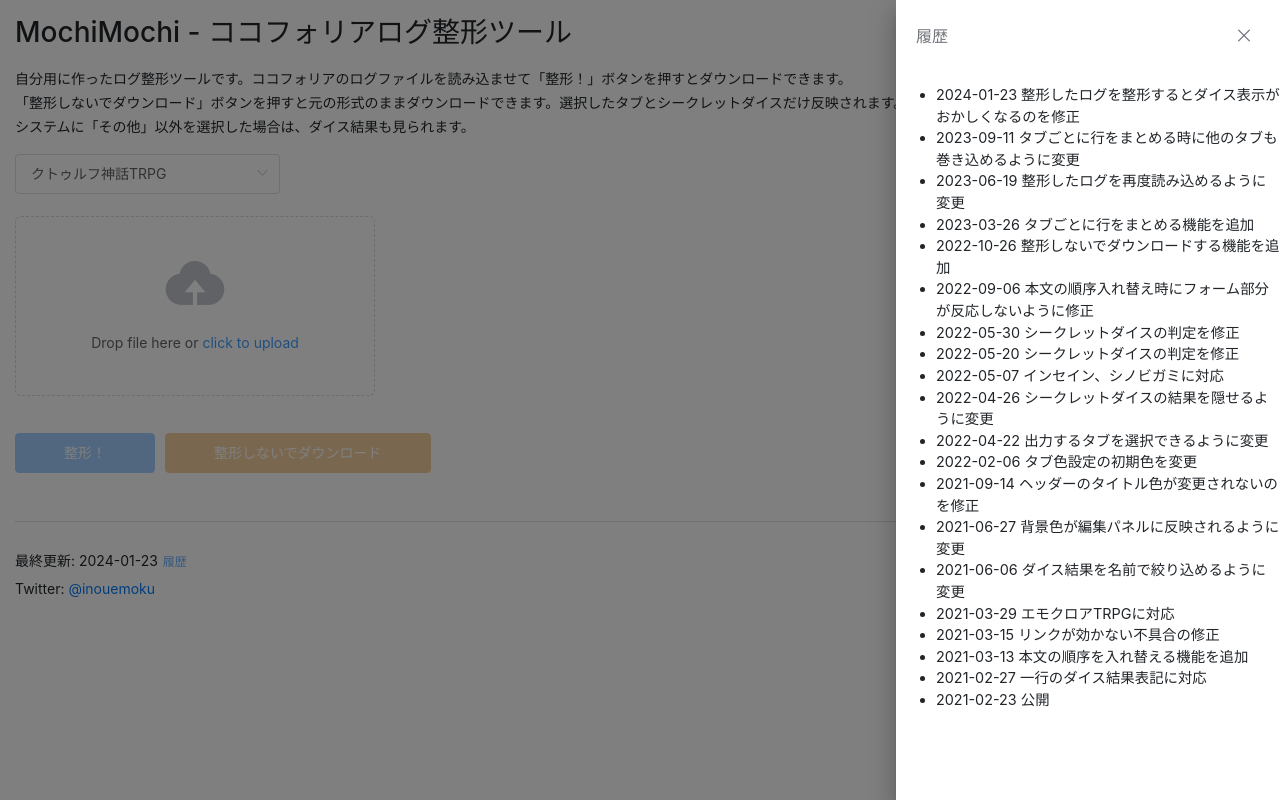
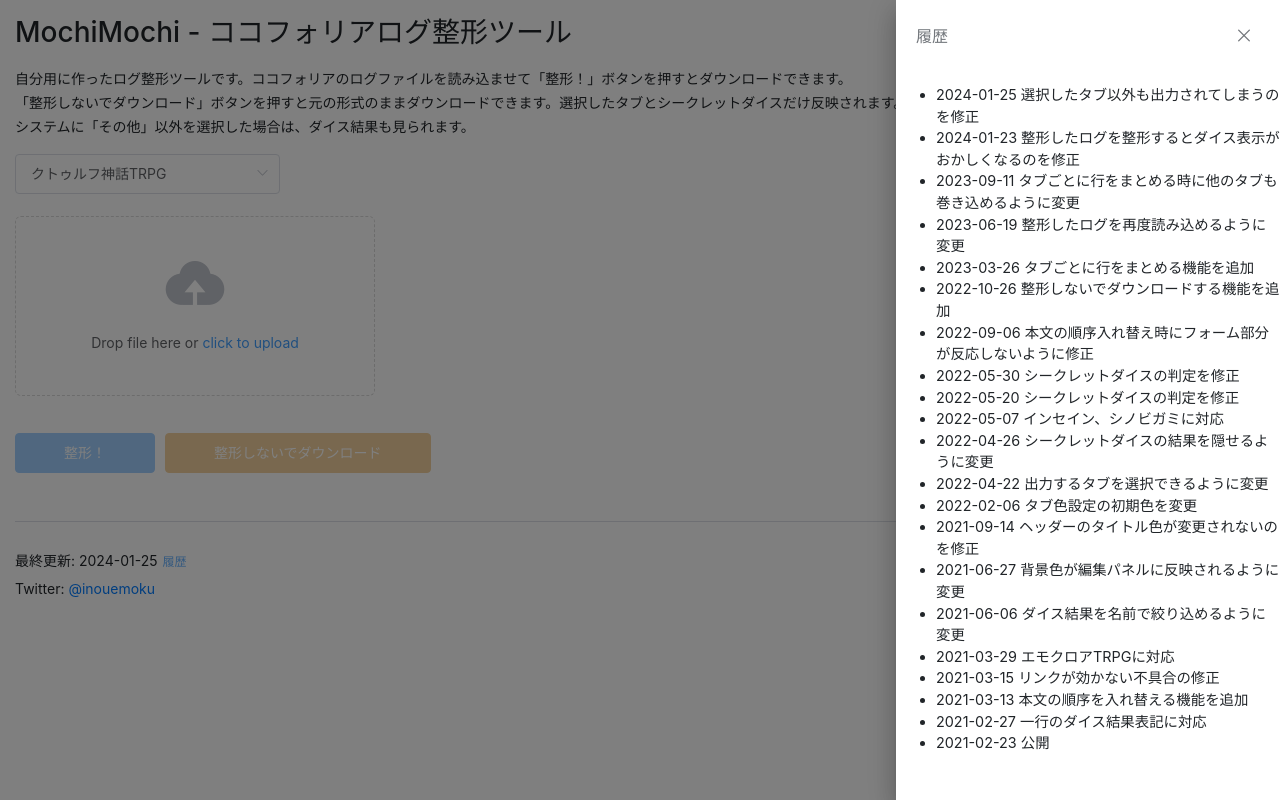
Before and after one commit to inouemoku/mochimochi, a Vue app: page / in a window 1280 px wide. Both pictures are taken after a click on the button "履歴". Built offline with nearby package versions, Linux system fonts and the light colour scheme.

Commit message:
選択していないタブも出力されてしまう不具合修正

```diff
--- a/src/components/CcfoliaFormatter.vue
+++ b/src/components/CcfoliaFormatter.vue
@@ -39,6 +39,7 @@
           :initialSelectedOutputTabs="selectedOutputTabs"
           :inisitalIsHideSecretDice="isHideSecretDice"
           @changeIsHideSecretDice="changeIsHideSecretDice"
+          @changeSelectedOutputTabs="changeSelectedOutputTabs"
         />
         <log-editor
           :initialCcfoliaLog="ccfoliaLog"
@@ -116,6 +117,11 @@
       // シークレットダイスを隠すかどうかを変更
       changeIsHideSecretDice(val) {
         this.isHideSecretDice = val;
+      },
+      // 出力するタブを変更
+      changeSelectedOutputTabs(val) {
+        console.log(val)
+        this.selectedOutputTabs = val;
       },
       // ログを変更
       changeCcfoliaLog(val) {
--- a/src/components/Histories.vue
+++ b/src/components/Histories.vue
@@ -1,11 +1,12 @@
 <template>
   <div>
     <small>
-      <div>最終更新: 2024-01-23 <el-button @click="drawer=true" type="text" size="small">履歴</el-button></div>
+      <div>最終更新: 2024-01-25 <el-button @click="drawer=true" type="text" size="small">履歴</el-button></div>
       <div class="mb-4">Twitter: <a href="https://twitter.com/inouemoku" target="_blank">@inouemoku</a></div>
     </small>
     <el-drawer title="履歴" :visible.sync="drawer">
       <ul style="font-size:0.9em;">
+        <li>2024-01-25 選択したタブ以外も出力されてしまうのを修正</li>
         <li>2024-01-23 整形したログを整形するとダイス表示がおかしくなるのを修正</li>
         <li>2023-09-11 タブごとに行をまとめる時に他のタブも巻き込めるように変更</li>
         <li>2023-06-19 整形したログを再度読み込めるように変更</li>
--- a/src/components/TabSetting.vue
+++ b/src/components/TabSetting.vue
@@ -64,7 +64,7 @@
         this.selectedOutputTabs = val;
       },
       selectedOutputTabs: function(val) {
-        this.$emit('selectOutputTabs', val);
+        this.$emit('changeSelectedOutputTabs', val);
       },
       isHideSecretDice: function(val) {
         this.$emit('changeIsHideSecretDice', val);
```
Also changed, not shown: 5 other files (tests, documents, lock files or other folders).
